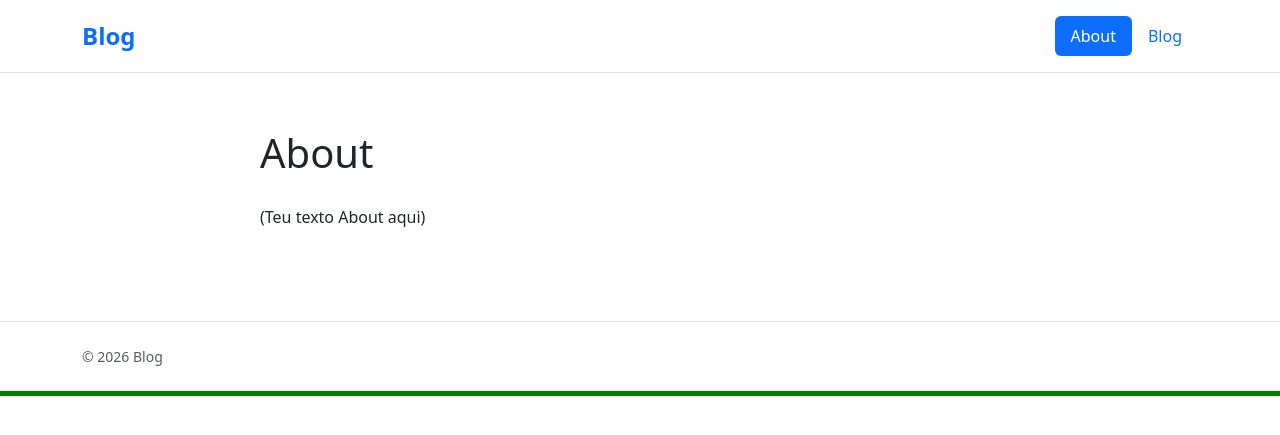
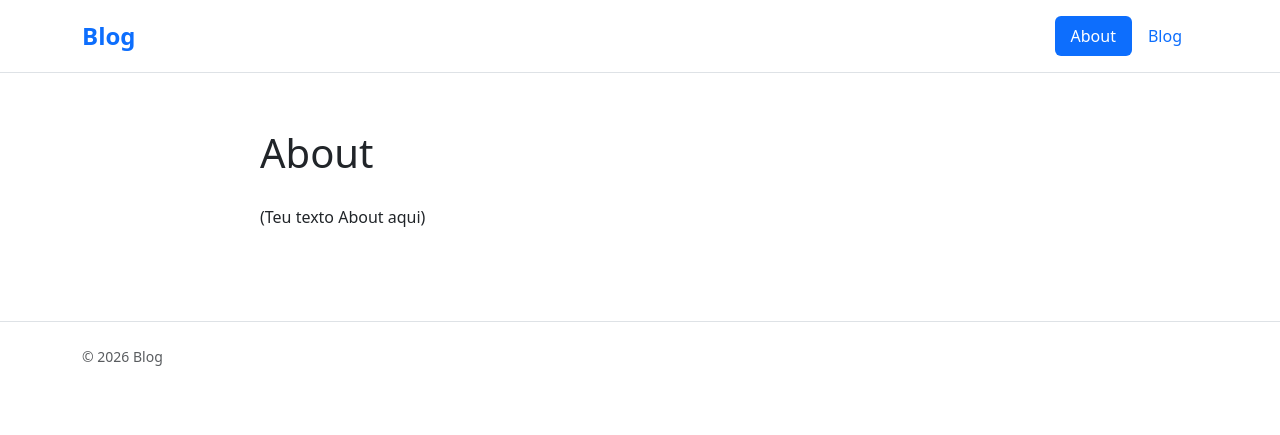
Before and after one commit to caroltheastronaut/blog, a Jekyll site: the page built from index.md, in a window 1280 px wide. Shown: the top 435 px of the page. Built offline with Jekyll 4.4.1, drawn with Linux system fonts in a browser that asks for light colours.

Commit message:
Update site.css

```diff
--- a/assets/css/site.css
+++ b/assets/css/site.css
@@ -32,4 +32,4 @@ main blockquote {
   }
 }
 
-body { outline: 5px solid green; }
+/*body { outline: 5px solid green; }*/
```
